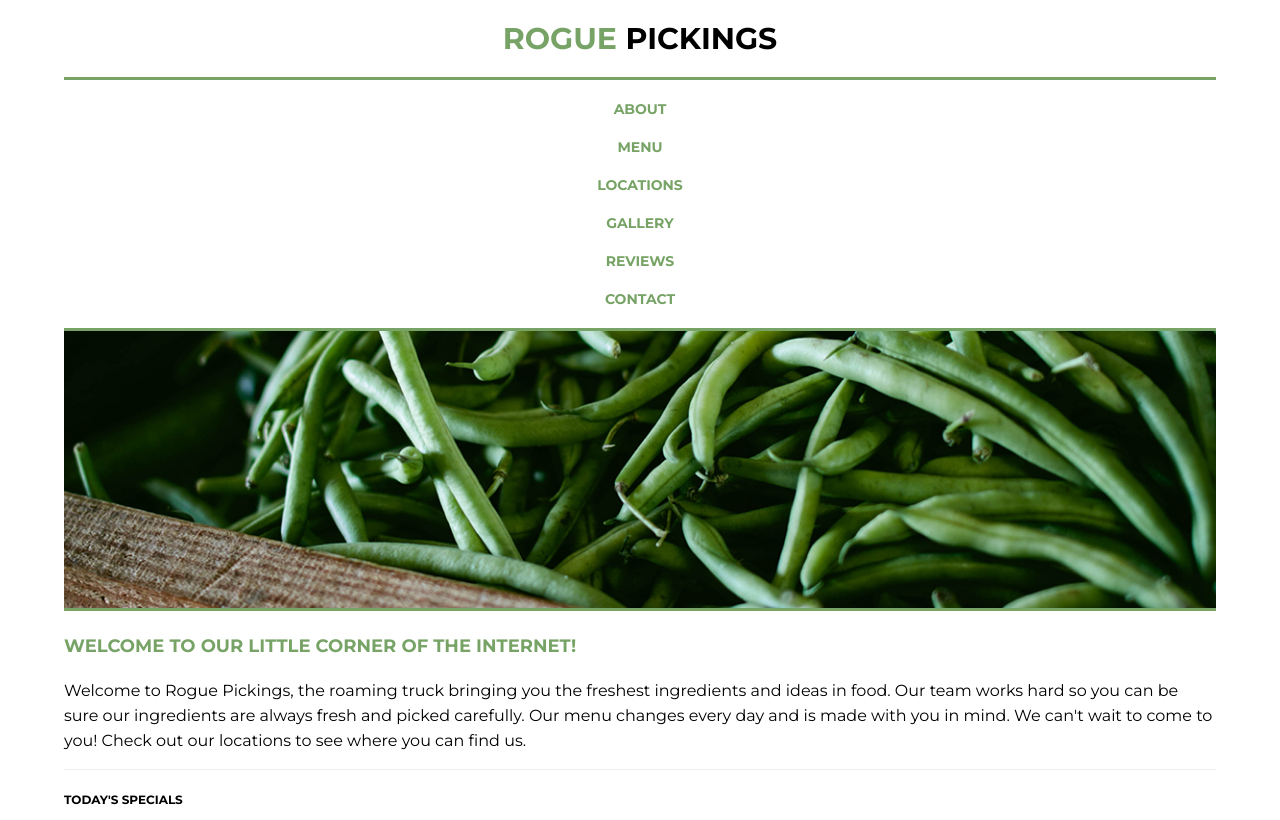
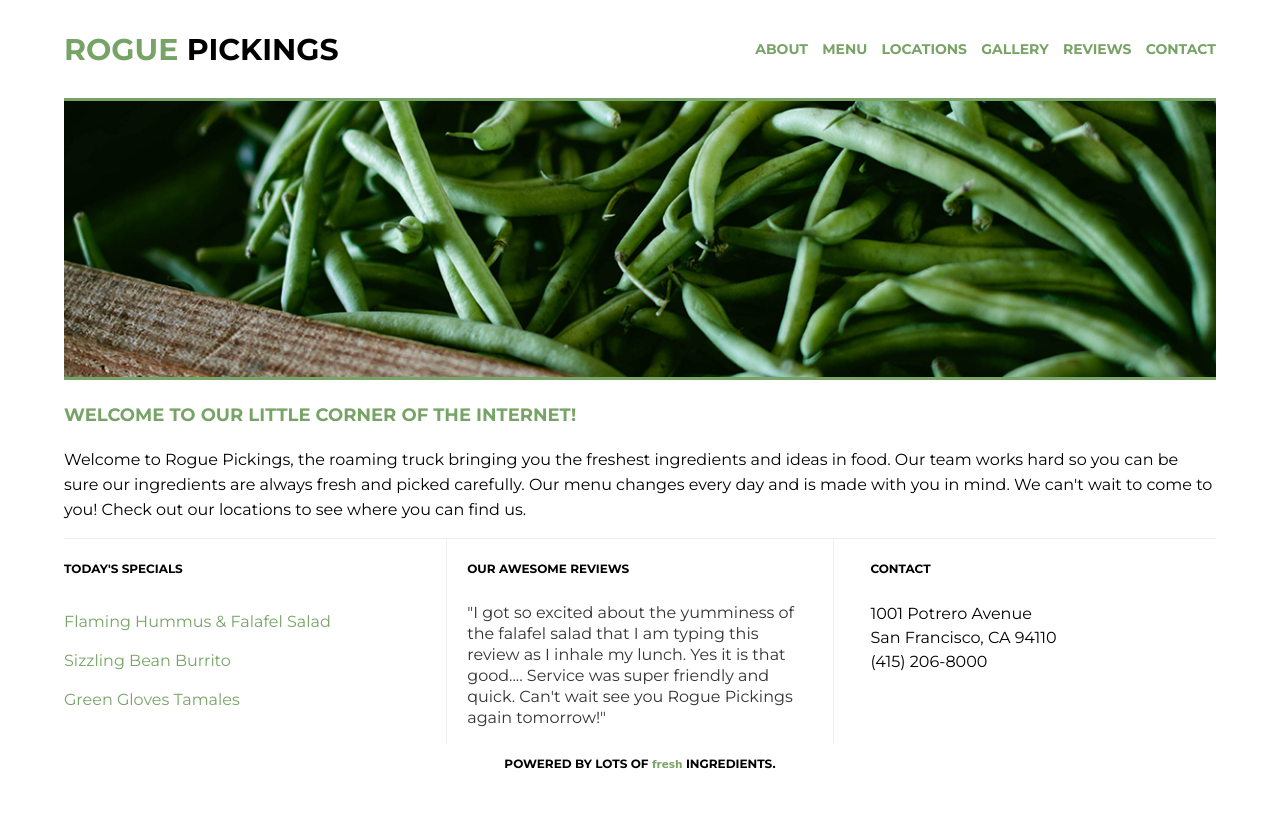
Before and after one commit to IAmTylerKing/rouge-static-responsive, a plain HTML site: page index.html in a window 1280 px wide. Shown: the top 820 px of the page. Drawn offline with Linux system fonts and the light colour scheme; a web font is replaced by a local one.

Commit message:
Removed border-header and added tablet and desktop media queries

```diff
--- a/css/main.css
+++ b/css/main.css
@@ -13,7 +13,6 @@ body {
 .container{
 	max-width: 1200px;
   	width: 90%;
-	margin: 0 auto;
   	display: flex;
   	justify-content: center;
   	align-items: center;
@@ -47,17 +46,21 @@ p {
 /***** Used the flex property helps extend the border to its true width and height to fit the site *****/
 /***** Removed some properties for the h1 tag since they didn't have an effect being there or not *****/
 header {
+	border-bottom: 3px solid #77a466;
+    text-align: center;
+    width: 100%;
     display: flex;
     justify-content: center;
-  align-items:center;
+    align-items: center;
     flex-flow: row wrap;
-  flex: 1 1 auto;
+	padding: 10px 0 10px;
 }
 
-/***** The bottom border for the header wouldn't align properly so I created a seperate div so it was easier to adjust *****/
-.border-header {
+header h1 {
+	margin: 0;
+    padding: 38px 20px 40px 20px;
+    border-bottom: 3px solid #77a466;
     width: 100%;
-  border-top: 3px solid #77a466
 }
 
 header h1 span {
@@ -65,7 +68,8 @@ header h1 span {
 }
 
 header nav {
-	padding: 10px 0;
+	padding: 20px 0 ;
+	width: 100%;
 }
 
 header nav ul {
@@ -99,10 +103,8 @@ header nav ul li a{
   flex-flow: row wrap;
 }
 
-
 .main-image img {
 	width: 100%;
-  border-top: 3px solid #77a466;
 	border-bottom: 3px solid #77a466;
 }
 
@@ -177,3 +179,49 @@ footer span {
 	color: #77a466;
 	font-size: 0.875em;
 }
+
+@media all and (min-width:768px) {
+
+  .bottom-section {
+	justify-content: space-between;
+	align-items: flex-start;
+	border-top: 1px solid #eee;
+  }
+  .section-two {
+	border-left: 1px solid #eee;
+	border-right: 1px solid #eee;
+	padding: 0 20px;
+  }
+
+  .section-one,
+  .section-two,
+  .section-three {
+
+	border-top: none;
+	flex-basis: 30%;
+  }
+
+}
+
+@media only screen and (min-width: 1200px) {
+    header {
+        justify-content: space-between;
+    }
+
+    header h1 {
+        width: 30%;
+        padding: 0;
+        border-bottom: none;
+        text-align: left;
+    }
+
+    header nav {
+        width: 40%;
+    }
+
+    header nav ul {
+        display: flex;
+        justify-content: space-between;
+	}
+
+}
```
Lines whose indentation alone changed are shown as unchanged.
